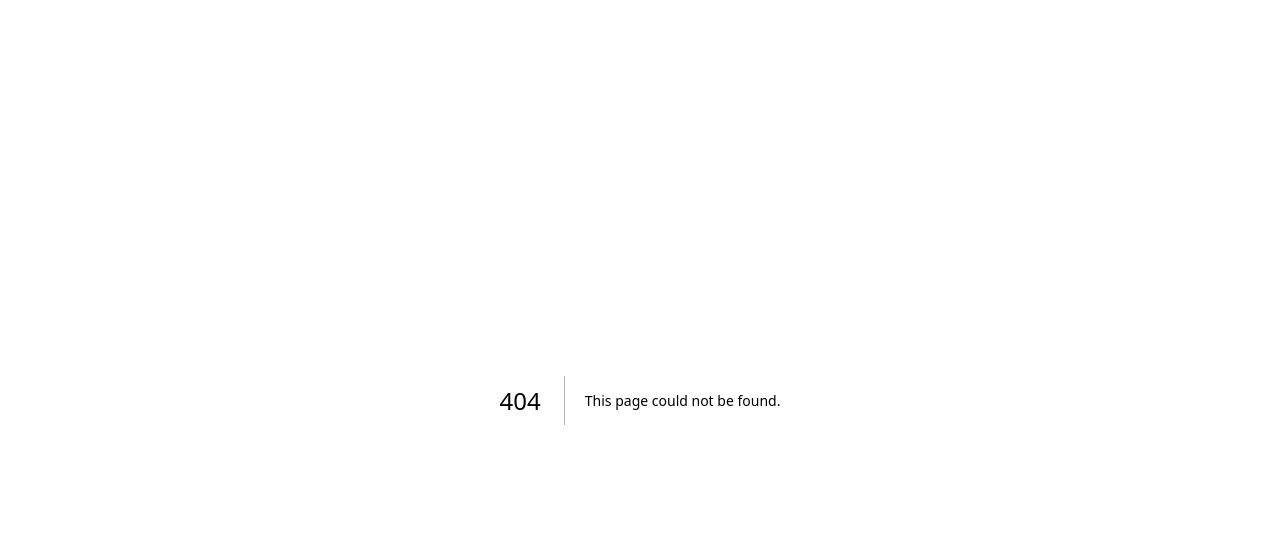
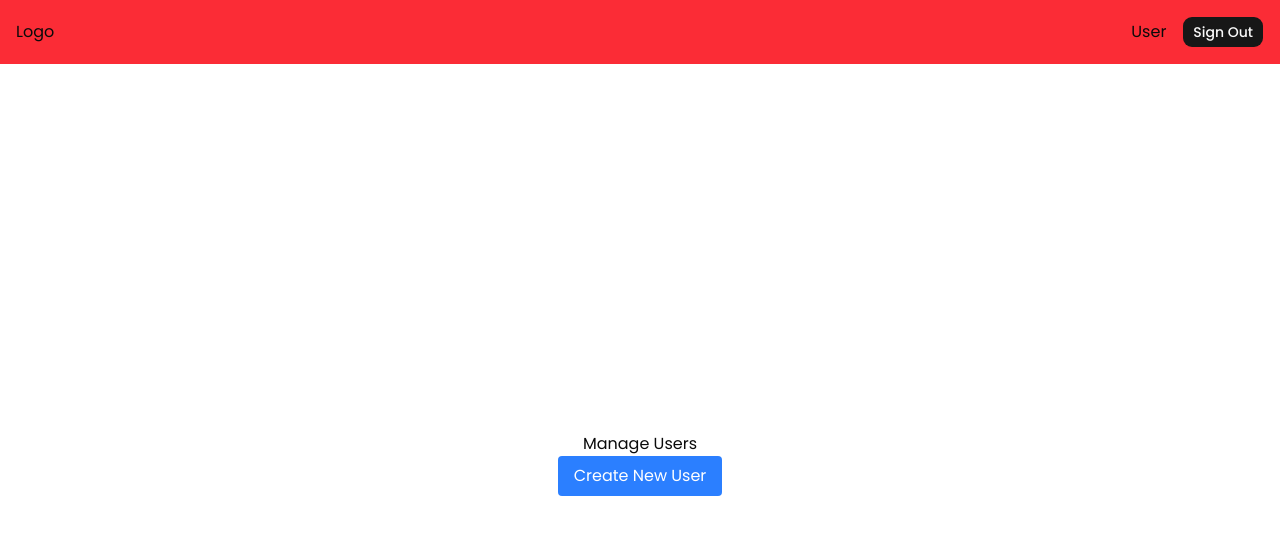
Before and after one commit to atanas-zlatev-98/digital-catalog, a Next.js app: page /admin/users in a window 1280 px wide. Before the commit this address had no page. Shown: the top 534 px of the page. Built offline with nearby package versions, Linux system fonts and the light colour scheme; no server answers.

Commit message:
admin dashboard + some routes

```diff
--- a/src/app/(admin)/admin/dashboard/page.tsx
+++ b/src/app/(admin)/admin/dashboard/page.tsx
@@ -1,16 +1,41 @@
-import { auth } from "@/lib/auth"
+import { auth } from "@/lib/auth";
+import Link from "next/link";
 import { redirect } from "next/navigation";
 
 export default async function AdminDashboardPage() {
   const session = await auth();
 
-    if(!session || session?.user.role !== 'ADMIN') {
-        redirect('/');
+  if (!session || session?.user.role !== "ADMIN") {
+    redirect("/");
   }
 
   return (
     <div className="flex flex-col items-center justify-center min-h-screen py-2">
+      <div className="flex items-center justify-center mb-4 gap-5">
         <h1>Admin Dashboard</h1>
       </div>
-    )
+
+      <div className="flex gap-5 max-w-2xl flex-wrap">
+        <Link href="/admin/users"
+          className="hover:bg-blue-700 bg-blue-500 text-white px-4 py-2 rounded">
+          Manage Users
+        </Link>
+
+        <Link href="/admin/products"
+          className="hover:bg-blue-700 bg-blue-500 text-white px-4 py-2 rounded">
+          Manage Products
+        </Link>
+
+        <Link href="/admin/manufacturers"
+          className="hover:bg-blue-700 bg-blue-500 text-white px-4 py-2 rounded">
+          Manage Manufacturers
+        </Link>
+
+        <Link href="/admin/categories"
+          className="hover:bg-blue-700 bg-blue-500 text-white px-4 py-2 rounded">
+          Manage Categories
+        </Link>
+      </div>
+    </div>
+  );
 }
--- /dev/null
+++ b/src/app/(admin)/admin/users/page.tsx
@@ -0,0 +1,13 @@
+import Link from "next/link";
+
+export default async function ManageUsersPage() {
+    return (
+        <div className="flex flex-col items-center justify-center min-h-screen py-2">
+            <h1>Manage Users</h1>
+
+            <Link href="/admin/users/create-user" className="hover:bg-blue-700 bg-blue-500 text-white px-4 py-2 rounded">
+                Create New User
+            </Link>
+        </div>
+    )
+}
--- a/src/components/shared/navigation-bar/NavigationBar.tsx
+++ b/src/components/shared/navigation-bar/NavigationBar.tsx
@@ -3,6 +3,7 @@ import { User } from "@/types/user.types";
 import {signOutUser} from "@/lib/actions/user.actions";
 import { Button } from "@/components/ui/button";
 import { redirect } from "next/navigation";
+import Link from "next/link";
 
 export default function NavigationBar({user}: {user?: User}) {
 
@@ -17,7 +18,13 @@ export default function NavigationBar({user}: {user?: User}) {
         <nav className="bg-gray-800 w-full h-16">
             <div className="flex max-w-7xl mx-auto w-full items-center justify-between h-full px-4 bg-red-500">
                 <div><p>Logo</p></div>
+
                 <div>
+                    {user && user.role === 'ADMIN' && (
+                    <Link href="/admin/dashboard" className="text-white px-4 py-2 ">
+                        Dashboard
+                    </Link>
+                )}
                     {user ? `Hello, ${user.username}` : 'User'}
                     <Button onClick={handleSignOut} className="ml-4">Sign Out</Button>
                 </div>
```
Lines whose indentation alone changed are shown as unchanged.
